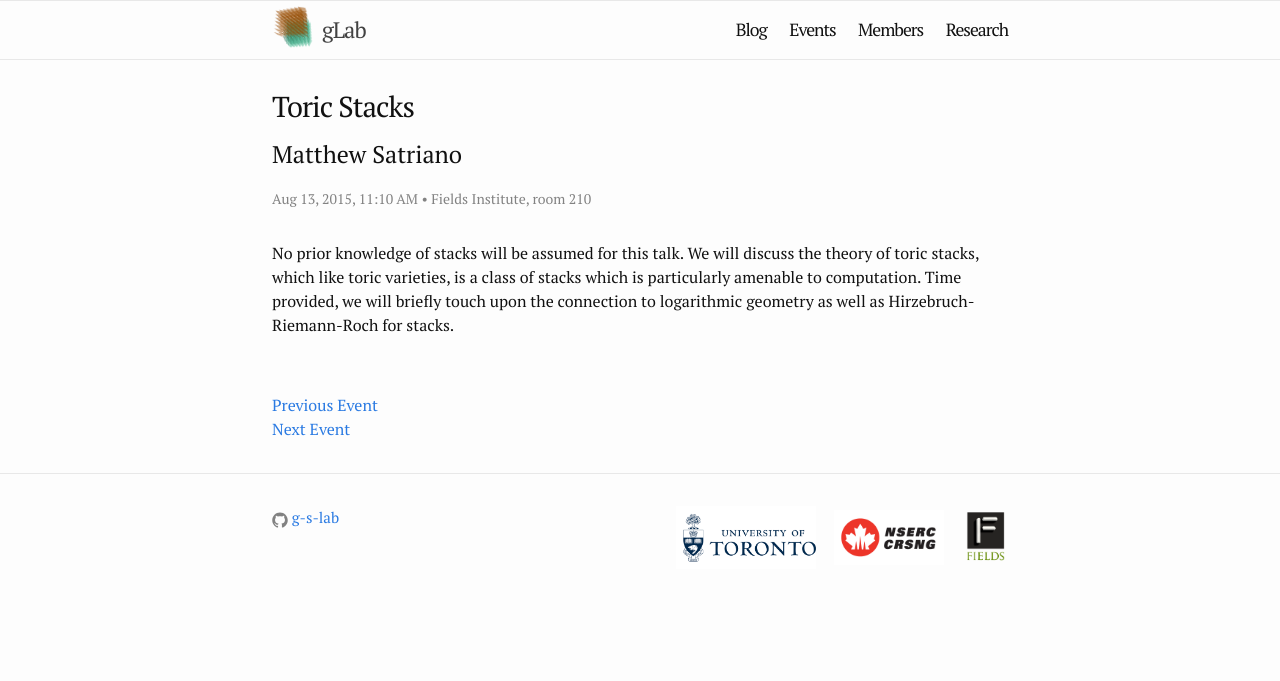
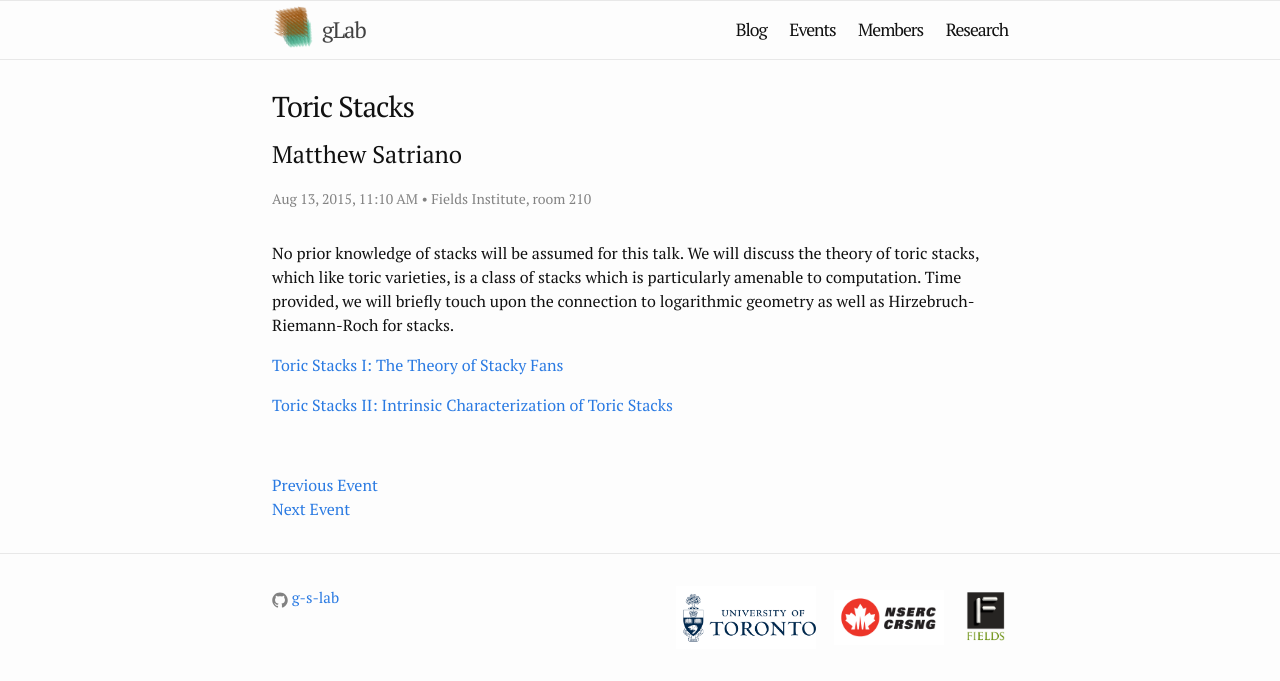
Before and after one commit to g-s-lab/glab, a Jekyll site: the page built from events/_posts/2015-08-13-Satriano.md, in a window 1280 px wide. Shown: the top 681 px of the page. Built offline with Jekyll 4.4.1, drawn with Linux system fonts in a browser that asks for light colours.

Commit message:
Added links and blog entry re. Satriano's talk

```diff
--- a/events/_posts/2015-08-13-Satriano.md
+++ b/events/_posts/2015-08-13-Satriano.md
@@ -9,3 +9,7 @@ categories: talk
 videourl:
 ---
 No prior knowledge of stacks will be assumed for this talk. We will discuss the theory of toric stacks, which like toric varieties, is a class of stacks which is particularly amenable to computation. Time provided, we will briefly touch upon the connection to logarithmic geometry as well as Hirzebruch-Riemann-Roch for stacks.
+
+[Toric Stacks I: The Theory of Stacky Fans](http://arxiv.org/abs/1107.1906)
+
+[Toric Stacks II: Intrinsic Characterization of Toric Stacks](http://arxiv.org/abs/1107.1907)
```
Also changed, not shown: blog/_posts/2015-08-13-toric-stacks.md (added, +16 -0 lines).
